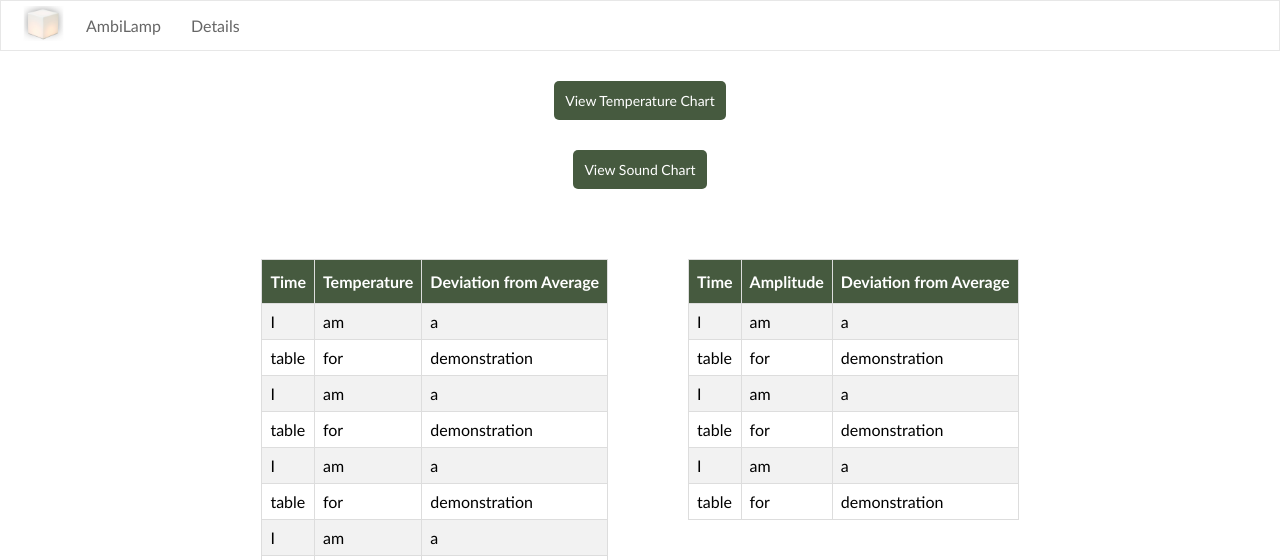
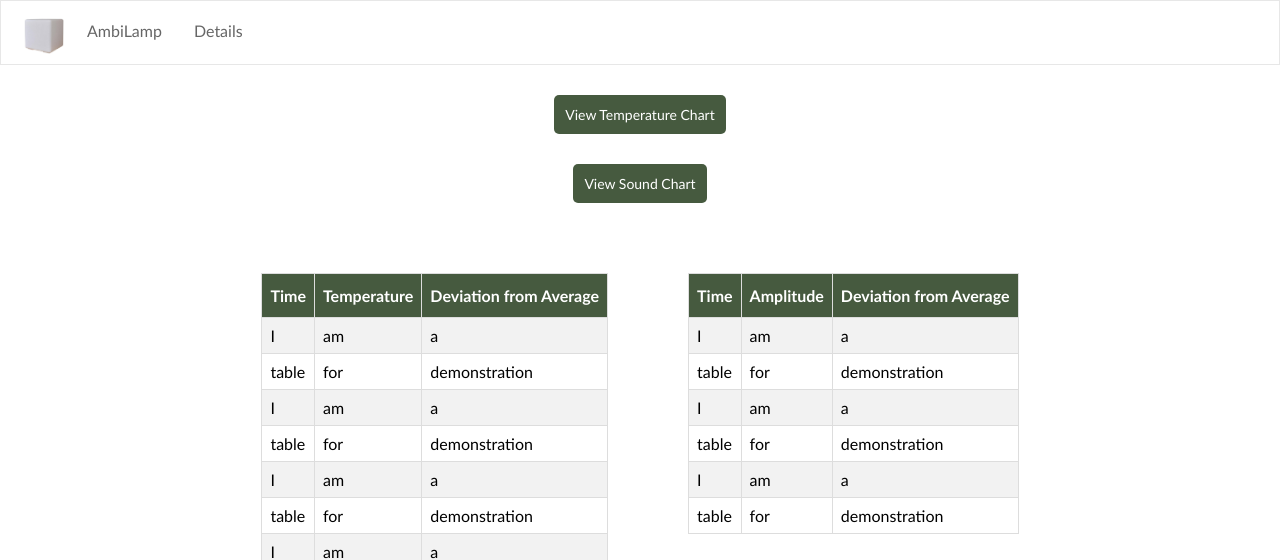
Before and after one commit to jnthn-sltn/196-Project-1, a PHP site: page /details.php in a window 1280 px wide. Shown: the top 560 px of the page. Run offline with PHP 8.4, Linux system fonts and the light colour scheme; some libraries are stand-ins or nearby versions.

Commit message:
file restructuring again3

```diff
--- a/assets/css/header.css
+++ b/assets/css/header.css
@@ -20,7 +20,7 @@ li a {
     display: block;
     color: #666;
     text-align: center;
-    padding: 15px 15px;
+    padding: 20px 16px;
     text-decoration: none;
 }
 
--- a/header.php
+++ b/header.php
@@ -3,7 +3,7 @@
 <!--HEADER -->
 <header>
 	<ul>
-		<li><img src="assets/img/lamp2.jpg"></li>
+		<li><img src="assets/img/lamp.jpg"></li>
 		<li><a href="index.php">AmbiLamp</a></li>
 		<li><a href="details.php">Details</a></li>
 	</ul>
```
